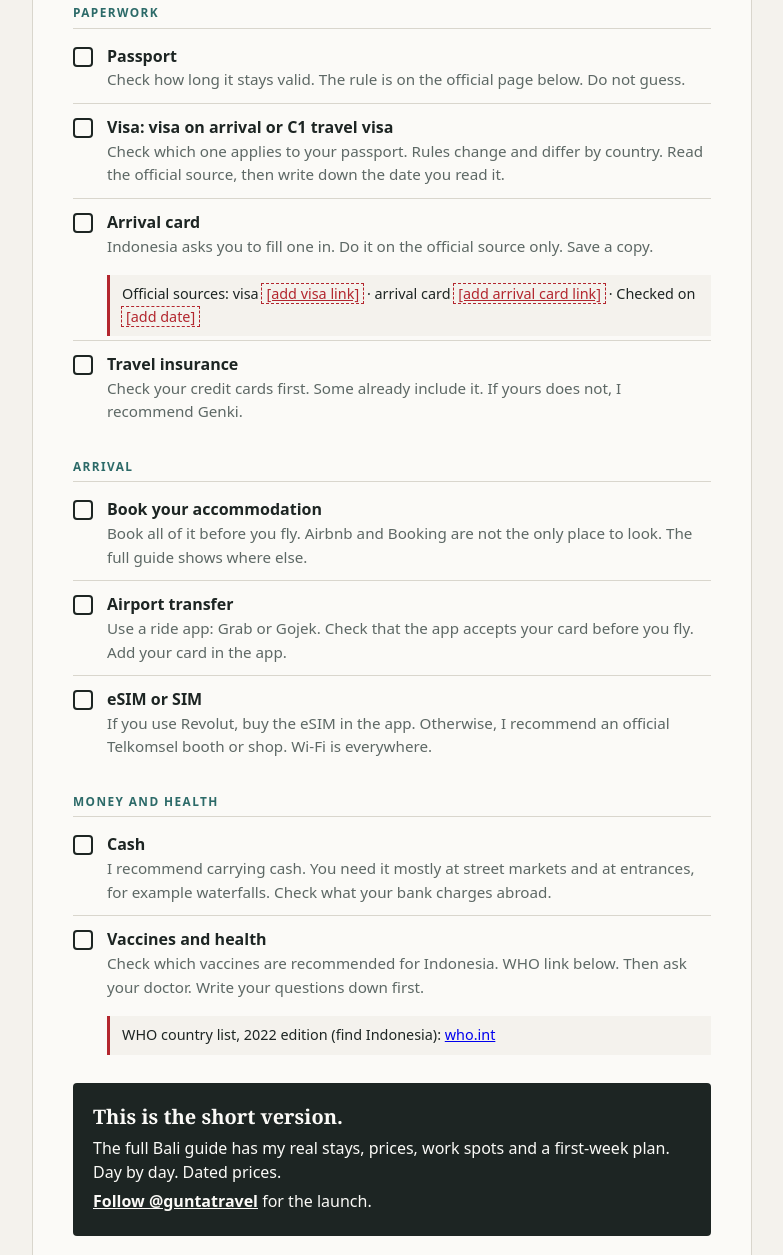
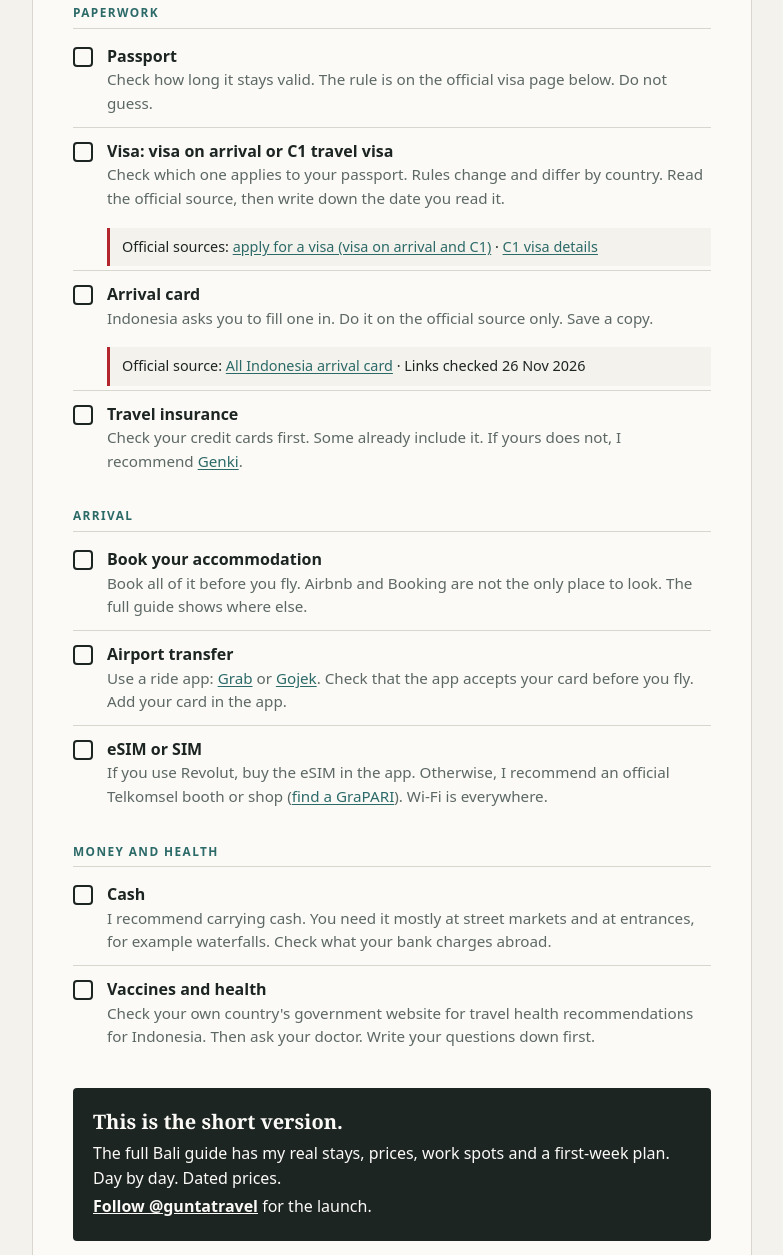
Before and after one commit to gukkame/linktree, a plain HTML site: page checklist/index.html in a window 1280 px wide. Shown: the part 247-1502 px from the top of the page, without its empty margins (248-1031 px from the left). Drawn offline with Linux system fonts and the light colour scheme.

Commit message:
Checklist: official links, government health advice, remove WHO link
Co-Authored-By: Claude Sonnet 5.5 <noreply@anthropic.com>
Claude-Session: https://claude.ai/code/session_01Y9DJTkqbzGojKD6ZVWBLNR

```diff
--- a/checklist/index.html
+++ b/checklist/index.html
@@ -41,6 +41,7 @@
     .t strong { display: block; font-weight: 650; }
     .t span { display: block; color: var(--muted); font-size: .95rem; }
     .official { margin: 6px 0 4px 34px; padding: 8px 12px; border-left: 3px solid var(--mark); background: var(--bg); font-size: .9rem; }
+    .t a, .official a { color: var(--accent); text-underline-offset: 2px; }
     .ph { outline: 1px dashed var(--mark); padding: 0 4px; color: var(--mark); }
     .next { margin-top: 28px; padding: 18px 20px; background: var(--ink); color: var(--paper); border-radius: 4px; }
     .next p { margin: 0 0 4px; }
@@ -79,17 +80,18 @@
       <h2>Paperwork</h2>
       <ul>
         <li>
-          <label><input type="checkbox" data-k="passport"><span class="box"></span><span class="t"><strong>Passport</strong><span>Check how long it stays valid. The rule is on the official page below. Do not guess.</span></span></label>
+          <label><input type="checkbox" data-k="passport"><span class="box"></span><span class="t"><strong>Passport</strong><span>Check how long it stays valid. The rule is on the official visa page below. Do not guess.</span></span></label>
         </li>
         <li>
           <label><input type="checkbox" data-k="visa"><span class="box"></span><span class="t"><strong>Visa: visa on arrival or C1 travel visa</strong><span>Check which one applies to your passport. Rules change and differ by country. Read the official source, then write down the date you read it.</span></span></label>
+          <div class="official">Official sources: <a href="https://evisa.imigrasi.go.id/web/home" target="_blank" rel="noopener">apply for a visa (visa on arrival and C1)</a> · <a href="https://imigrasi.go.id/wna/daftar-visa-indonesia/C1?lang=en-US" target="_blank" rel="noopener">C1 visa details</a></div>
         </li>
         <li>
           <label><input type="checkbox" data-k="arrival"><span class="box"></span><span class="t"><strong>Arrival card</strong><span>Indonesia asks you to fill one in. Do it on the official source only. Save a copy.</span></span></label>
-          <div class="official">Official sources: visa <a href="#" class="ph" id="official-visa">[add visa link]</a> · arrival card <a href="#" class="ph" id="official-arrival">[add arrival card link]</a> · Checked on <span class="ph" id="checked">[add date]</span></div>
+          <div class="official">Official source: <a href="https://allindonesia.imigrasi.go.id/" target="_blank" rel="noopener">All Indonesia arrival card</a> · Links checked 26 Nov 2026</div>
         </li>
         <li>
-          <label><input type="checkbox" data-k="insurance"><span class="box"></span><span class="t"><strong>Travel insurance</strong><span>Check your credit cards first. Some already include it. If yours does not, I recommend Genki.</span></span></label>
+          <label><input type="checkbox" data-k="insurance"><span class="box"></span><span class="t"><strong>Travel insurance</strong><span>Check your credit cards first. Some already include it. If yours does not, I recommend <a href="https://genki.world/" target="_blank" rel="noopener">Genki</a>.</span></span></label>
         </li>
       </ul>
     </section>
@@ -101,10 +103,10 @@
           <label><input type="checkbox" data-k="stay"><span class="box"></span><span class="t"><strong>Book your accommodation</strong><span>Book all of it before you fly. Airbnb and Booking are not the only place to look. The full guide shows where else.</span></span></label>
         </li>
         <li>
-          <label><input type="checkbox" data-k="transfer"><span class="box"></span><span class="t"><strong>Airport transfer</strong><span>Use a ride app: Grab or Gojek. Check that the app accepts your card before you fly. Add your card in the app.</span></span></label>
+          <label><input type="checkbox" data-k="transfer"><span class="box"></span><span class="t"><strong>Airport transfer</strong><span>Use a ride app: <a href="https://www.grab.com/id/en/download/" target="_blank" rel="noopener">Grab</a> or <a href="https://www.gojek.com/en-id" target="_blank" rel="noopener">Gojek</a>. Check that the app accepts your card before you fly. Add your card in the app.</span></span></label>
         </li>
         <li>
-          <label><input type="checkbox" data-k="sim"><span class="box"></span><span class="t"><strong>eSIM or SIM</strong><span>If you use Revolut, buy the eSIM in the app. Otherwise, I recommend an official Telkomsel booth or shop. Wi-Fi is everywhere.</span></span></label>
+          <label><input type="checkbox" data-k="sim"><span class="box"></span><span class="t"><strong>eSIM or SIM</strong><span>If you use Revolut, buy the eSIM in the app. Otherwise, I recommend an official Telkomsel booth or shop (<a href="https://www.telkomsel.com/en/contact-us/grapari" target="_blank" rel="noopener">find a GraPARI</a>). Wi-Fi is everywhere.</span></span></label>
         </li>
       </ul>
     </section>
@@ -116,8 +118,7 @@
           <label><input type="checkbox" data-k="cash"><span class="box"></span><span class="t"><strong>Cash</strong><span>I recommend carrying cash. You need it mostly at street markets and at entrances, for example waterfalls. Check what your bank charges abroad.</span></span></label>
         </li>
         <li>
-          <label><input type="checkbox" data-k="health"><span class="box"></span><span class="t"><strong>Vaccines and health</strong><span>Check which vaccines are recommended for Indonesia. WHO link below. Then ask your doctor. Write your questions down first.</span></span></label>
-          <div class="official">WHO country list, 2022 edition (find Indonesia): <a href="https://www.who.int/publications/m/item/vaccination-requirements-and-recommendations-for-international-travellers-and-malaria-situation-per-country-2022-edition" target="_blank" rel="noopener">who.int</a></div>
+          <label><input type="checkbox" data-k="health"><span class="box"></span><span class="t"><strong>Vaccines and health</strong><span>Check your own country's government website for travel health recommendations for Indonesia. Then ask your doctor. Write your questions down first.</span></span></label>
         </li>
       </ul>
     </section>
```
Also changed, not shown: 1 other file.
